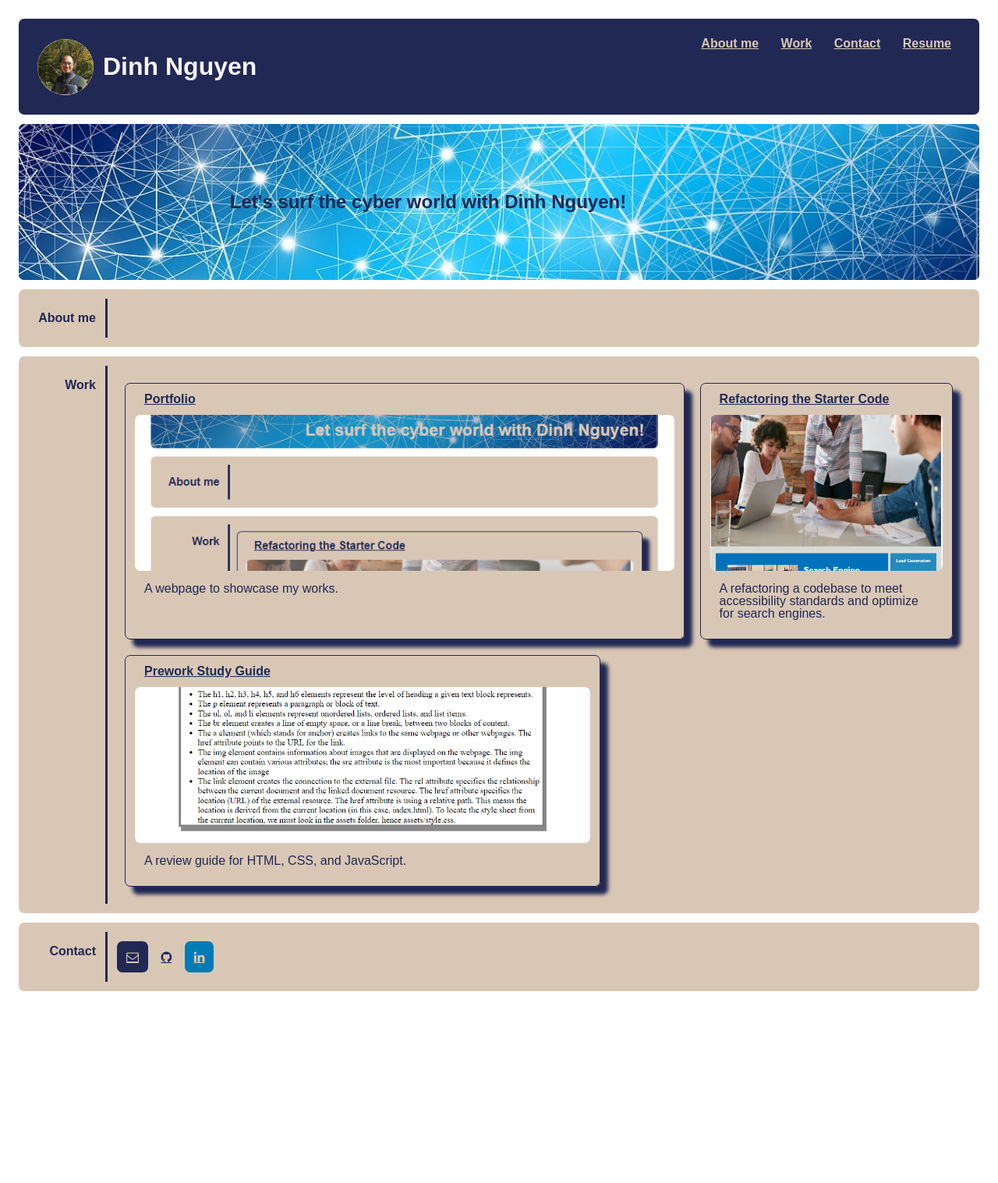
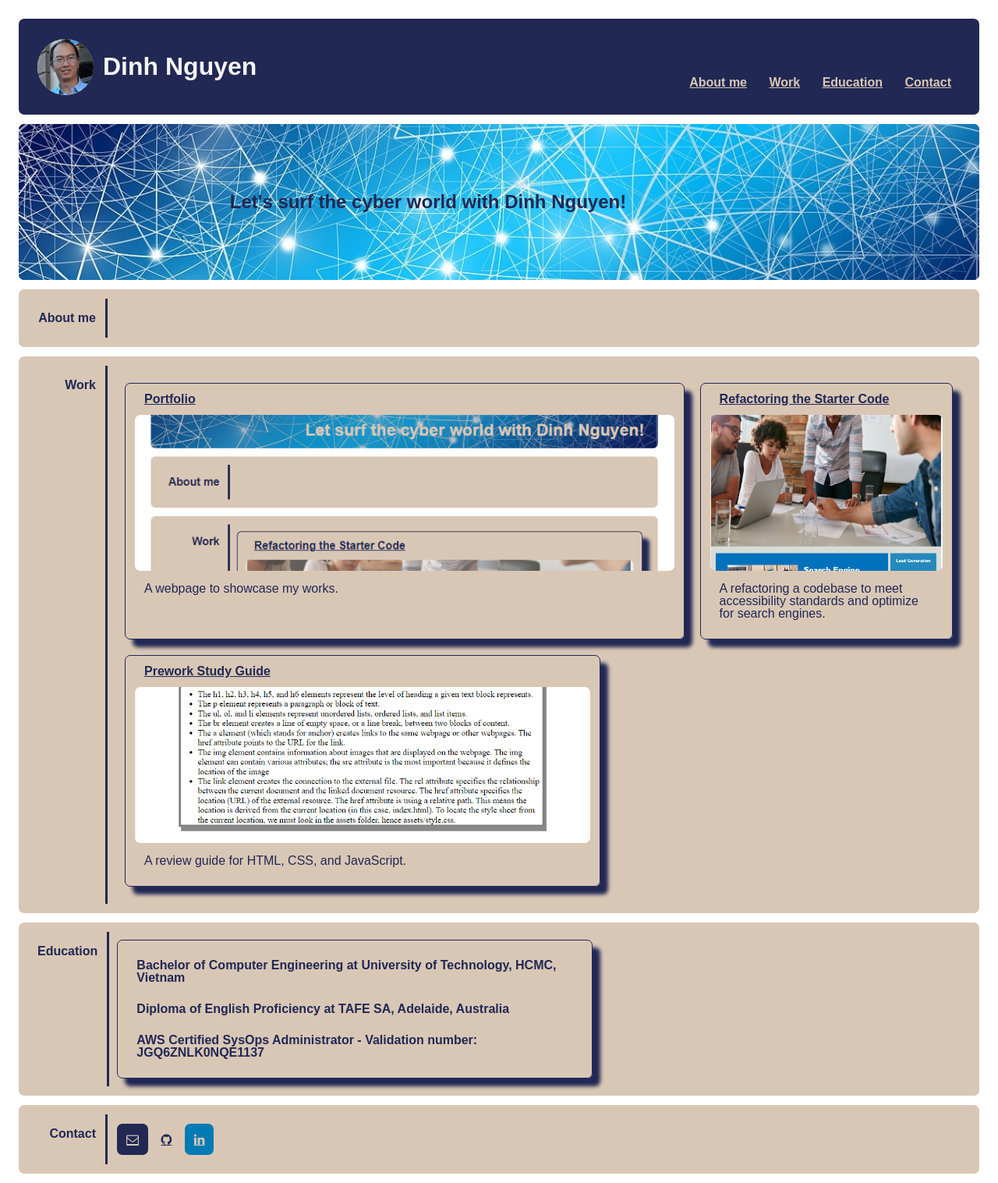
Before and after one commit to DinhN17/portfolio, a plain HTML site: page index.html in a window 1280 px wide. Shown: the whole page at 78% size. Before the commit the page ends 1307 px from the top, so only its background shows below. Drawn offline with Linux system fonts and the light colour scheme.

Commit message:
changed avatar img and added education

```diff
--- a/assets/css/style.css
+++ b/assets/css/style.css
@@ -20,6 +20,13 @@ header {
     justify-content: space-between;
     padding: 12px;
     flex-wrap: wrap;
+}
+
+footer,section {
+    display: flex;
+    margin-top: 12px;
+    background-color: var(--akaroa);
+    color: var(--cloud-burst);
 }
 
 .main-image {
@@ -79,13 +86,6 @@ h2 {
     text-align: end;
     border-right: solid var(--cloud-burst);
     border-radius: 0;
-}
-
-section {
-    margin-top: 12px;
-    background-color: var(--akaroa);
-    color: var(--cloud-burst);
-    display: flex;
 }
 
 .main-content {
@@ -156,38 +156,31 @@ main {
   .fa-github {
     background: var(--akaroa);
     color: var(--cloud-burst);
-    font-size: 48px;
   }
 
   .fa-envelope-o {
     background: var(--cloud-burst);
     color: var(--akaroa);
-    font-size: 48px;
   }
 
 @media all and (min-width: 360px) {
+    * {padding: 8px;}
     h2 {
         display: none;
-    };
-    .main-content {
-        padding: 0;
-    };
-    section {
-        padding: 0;
     }
     nav {
         margin-top: 0;
-    };
+        font-size: small;
+    }
 }
 
 @media all and (min-width: 768px) {
+    * {padding: 12px;}
     h2 {
         display: unset;
-    };
-    section {
-        padding: 12px;
-    };
+    }
     nav {
         margin-top: 50px;
-    };
+        font-size: medium;
+    }
 }
--- a/index.html
+++ b/index.html
@@ -13,14 +13,14 @@
 
     <header>
         <div class="avatar">
-            <img src="./assets/images/Avatar.PNG" alt="avatar">
+            <img src="./assets/images/Avatar2.PNG" alt="avatar">
             <h1>Dinh Nguyen</h1>
         </div>
         <nav>
             <a href="#About-me">About me</a>
             <a href="#Work">Work</a>
+            <a href="#Education">Education</a>
             <a href="#Contact">Contact</a>
-            <a href="https://au.linkedin.com/in/dinh-quy-nguyen-a7629710" target="_blank" rel="noopener noreferrer">Resume</a>
         </nav>
     </header>
 
@@ -63,20 +63,26 @@
             </div>
         </section>
 
-        <!-- Contact -->
+        <!-- Education -->
         <section>
-            <h2 id="Contact">Contact</h2>
+            <h2 id="Education">Education</h2>
+            <div class="card">
+                <h3>Bachelor of Computer Engineering at University of Technology, HCMC, Vietnam</h3>
+                <h3>Diploma of English Proficiency at TAFE SA, Adelaide, Australia</h3>
+                <h3>AWS Certified SysOps Administrator - Validation number: JGQ6ZNLK0NQE1137</h3>
+            </div>
+        </section>
+    </main>
+
+    <!-- Contact -->
+    <footer>
+        <h2 id="Contact">Contact</h2>
             <ul>
                 <!-- Icons sourced from fontawesome.com and w3schools.com -->
                 <a href="mailto:nquydinh@yahoo.com" target="_blank" rel="noopener noreferrer" class="fa fa-envelope-o"></a>
                 <a href="https://github.com/DinhN17" target="_blank" rel="noopener noreferrer" class="fa fa-github"></a>
                 <a href="https://au.linkedin.com/in/dinh-quy-nguyen-a7629710" target="_blank" rel="noopener noreferrer" class="fa fa-linkedin"></a>
             </ul>
-        </section>
-    </main>
-
-    <footer>
-
     </footer>
 </body>
 </html>
```
Also changed, not shown: assets/images/Avatar2.PNG (added).
